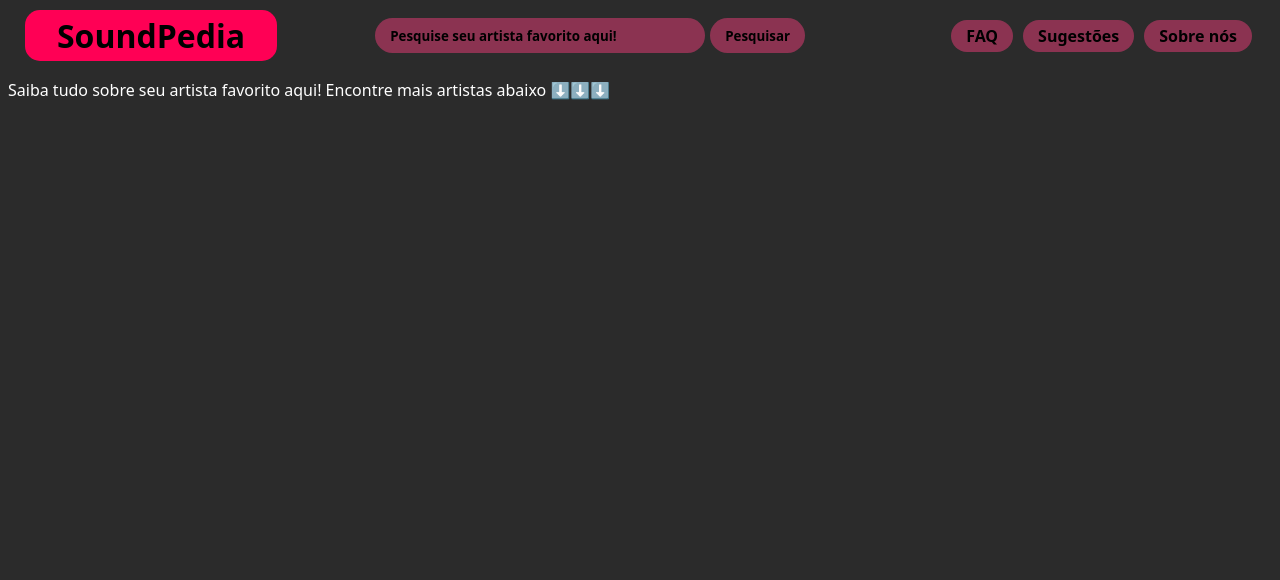
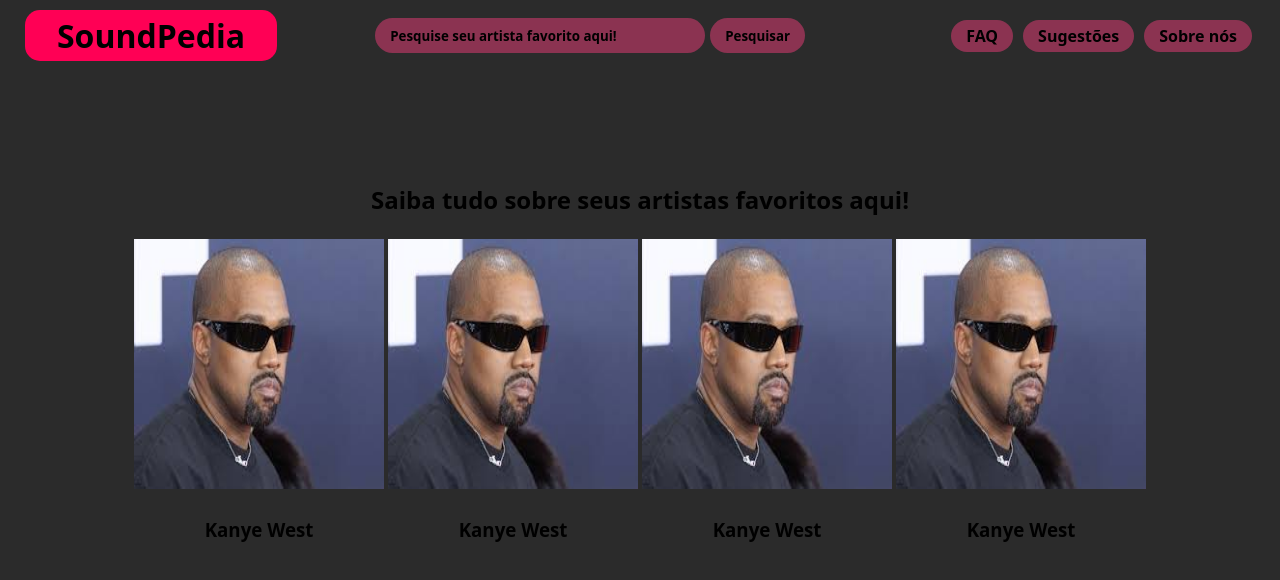
Before and after one commit to heitorrosa/Soundwaves, a plain HTML site: page index.html in a window 1280 px wide. Drawn offline with Linux system fonts and the light colour scheme; a web font is replaced by a local one.

Commit message:
bora bill amostradinho menu de selecao de artistas favoritos

```diff
--- a/index.html
+++ b/index.html
@@ -1,7 +1,7 @@
 <!DOCTYPE html>
 <html lang="en">
 
-<link rel="icon" href="assets/borabill.png" type="image/x-icon">
+<link rel="icon" href="assets/BoraBillLogo.png" type="image/x-icon">
 
 <link rel="preconnect" href="https://fonts.googleapis.com">
 <link rel="preconnect" href="https://fonts.gstatic.com" crossorigin>
@@ -116,7 +116,25 @@
         </ul>
     </nav>
 
-    <p style="color: white;">Saiba tudo sobre seu artista favorito aqui! Encontre mais artistas abaixo ⬇️⬇️⬇️</p>
+    <h2 align="center" style="padding-top: 100px;">Saiba tudo sobre seus artistas favoritos aqui!</h2>
+
+    <table align="center">
+        <tr>
+            <td><a><img src="assets/KanyeWest.jpg" width="250" height="250"></a></td>
+            <td><a><img src="assets/KanyeWest.jpg" width="250" height="250"></a></td>
+            <td><a><img src="assets/KanyeWest.jpg" width="250" height="250"></a></td>
+            <td><a><img src="assets/KanyeWest.jpg" width="250" height="250"></a></td>
+        </tr>
+
+        <tr>
+            <td align="center"><h3>Kanye West</h3></td>
+            <td align="center"><h3>Kanye West</h3></td>
+            <td align="center"><h3>Kanye West</h3></td>
+            <td align="center"><h3>Kanye West</h3></td>
+        </tr>
+    </table>
+    <nav name="barraInfosEmpresa">
+    </nav>
 </head>
 <body>
 
```
Also changed, not shown: assets/KanyeWest.jpg (added).
